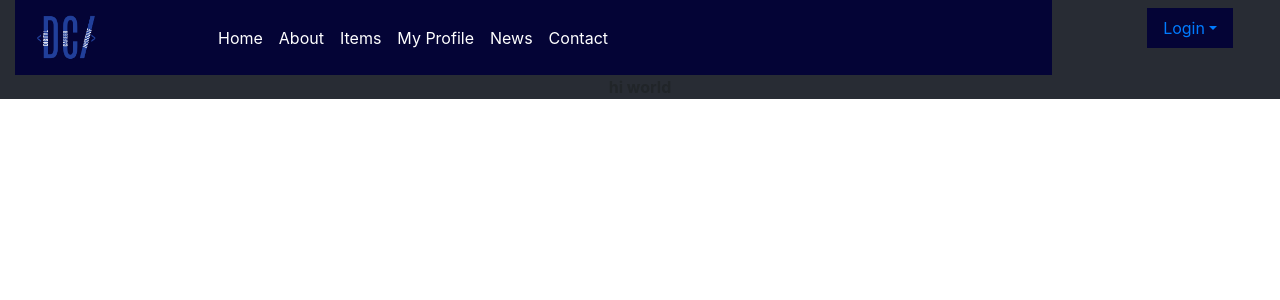
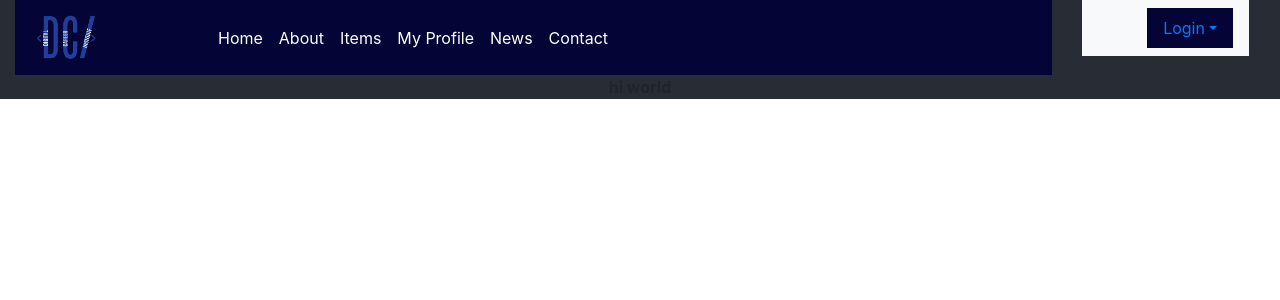
Before and after one commit to DigitalCareerInstitute/overtime, a React (Create React App) app: page / in a window 1280 px wide. Shown: the top 300 px of the page. Built offline with nearby package versions, Linux system fonts and the light colour scheme.

Commit message:
Fix: merge conflicht in ProfileBar.js

```diff
--- a/src/components/ProfileBar.js
+++ b/src/components/ProfileBar.js
@@ -7,7 +7,7 @@ import { Link } from "react-router-dom";
 class ProfileBar extends Component {
   render() {
     return (
-      <Navbar  className="justify-content-end mr-3">
+      <Navbar bg="light" className="justify-content-end mr-3">
         {this.props.login ? (
           <NavDropdown title="Welcome" id="basic-nav-dropdown">
             <NavDropdown.Item href="#action/3.2">
```
